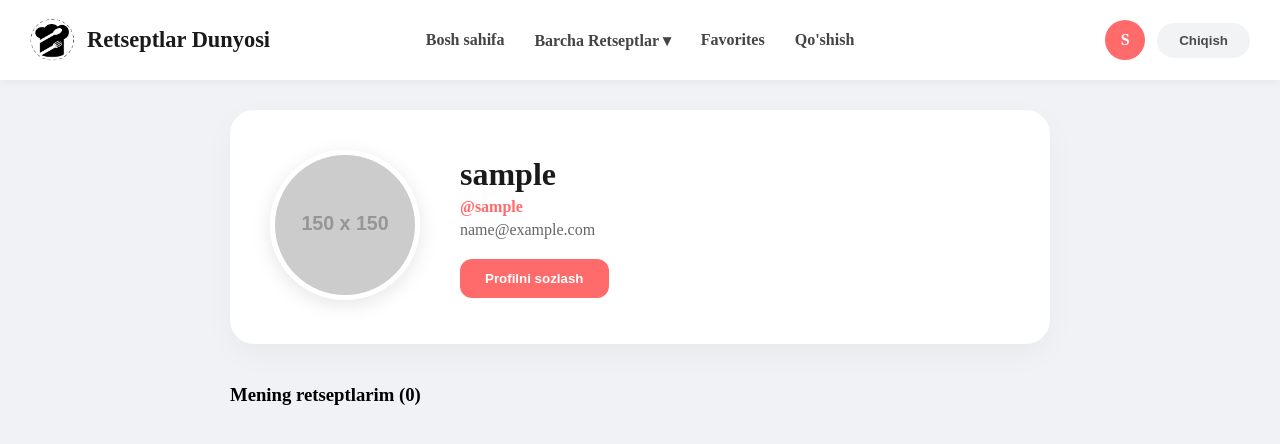
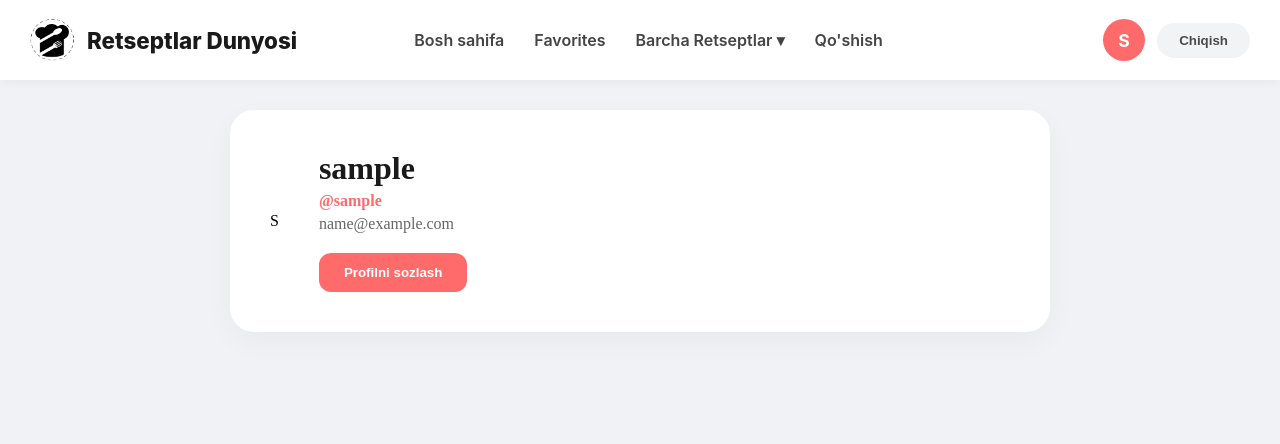
Before and after one commit to SHAHRIYORn1/Retseplar-Dunyosi, a React (Vite) app: page /profile in a window 1280 px wide. Shown: the top 444 px of the page. Built offline with nearby package versions, Linux system fonts and the light colour scheme; sample sign-in values are in the browser's storage.

Commit message:
xato tuzatildi

```diff
--- a/src/components/Navbar/Navbar.css
+++ b/src/components/Navbar/Navbar.css
@@ -1,4 +1,4 @@
-/* NAVBAR ASOSIY QISMI */
+/* NAVBAR ASOSIY KONTEYNERI */
 .navbar {
   background-color: #ffffff;
   height: 80px;
@@ -8,11 +8,12 @@
   top: 0;
   z-index: 1000;
   box-shadow: 0 2px 10px rgba(0, 0, 0, 0.05);
+  font-family: 'Inter', sans-serif;
 }
 
 .navbar-container {
   display: flex;
-  justify-content: space-between; /* 3ta blokni chetlarga suradi */
+  justify-content: space-between; /* 3ta qismni (brand, menu, actions) chetlarga suradi */
   align-items: center;
   width: 100%;
   max-width: 1400px;
@@ -20,9 +21,9 @@
   padding: 0 30px;
 }
 
-/* 1. BRAND (CHAPDA) */
+/* 1. LOGOTIP VA BRAND (CHAPDA) */
 .navbar-brand {
-  flex: 0 0 250px; /* Logotip qismi kengligi o'zgarmaydi */
+  flex: 0 0 250px; /* Chap blok kengligi */
   display: flex;
   align-items: center;
 }
@@ -47,25 +48,19 @@
   white-space: nowrap;
 }
 
-/* 2. NAV MENU (MARKAZDA) */
+/* 2. MENYU ELEMENTLARI (MARKAZDA) */
 .nav-menu {
-  flex: 1; /* Markazdagi barcha bo'sh joyni egallaydi */
+  flex: 1; /* Markazdagi bo'sh joyni to'liq egallaydi */
   display: flex;
-  justify-content: center; /* Elementlarni o'rtaga yig'adi */
+  justify-content: center; /* Linklarni o'rtaga yig'adi */
 }
 
 .nav-list {
   display: flex;
   list-style: none;
-  gap: 30px; /* Elementlar orasidagi masofa */
+  gap: 30px;
   margin: 0;
   padding: 0;
-}
-
-.nav-item {
-  position: relative;
-  display: flex;
-  align-items: center;
 }
 
 .nav-item a {
@@ -73,8 +68,7 @@
   color: #444;
   font-weight: 600;
   font-size: 1rem;
-  transition: color 0.2s ease;
-  white-space: nowrap;
+  transition: all 0.2s ease;
 }
 
 .nav-item a:hover {
@@ -82,6 +76,10 @@
 }
 
 /* DROPDOWN (KATEGORIYALAR) */
+.dropdown {
+  position: relative;
+}
+
 .dropdown-content {
   display: none;
   position: absolute;
@@ -115,7 +113,7 @@
 
 /* 3. USER ACTIONS (O'NGDA) */
 .user-actions {
-  flex: 0 0 250px; /* O'ng qism kengligi chap bilan bir xil (balans uchun) */
+  flex: 0 0 250px; /* Chap qism bilan simmetriya uchun o'ng blok ham 250px */
   display: flex;
   align-items: center;
   justify-content: flex-end;
@@ -128,9 +126,10 @@
   gap: 12px;
 }
 
+/* AVATAR STILI */
 .avatar {
-  width: 40px;
-  height: 40px;
+  width: 42px;
+  height: 42px;
   background-color: #ff6b6b;
   color: white;
   border-radius: 50%;
@@ -138,14 +137,25 @@
   align-items: center;
   justify-content: center;
   font-weight: 700;
+  font-size: 1.1rem;
   cursor: pointer;
-  transition: transform 0.2s;
+  transition: transform 0.2s ease;
+  overflow: hidden;
+  border: 2px solid transparent;
 }
 
 .avatar:hover {
   transform: scale(1.1);
+  border-color: #ff6b6b;
 }
 
+.nav-avatar-img {
+  width: 100%;
+  height: 100%;
+  object-fit: cover;
+}
+
+/* TUGMALAR */
 .login-btn, .logout-btn {
   padding: 10px 22px;
   border-radius: 25px;
@@ -170,7 +180,7 @@
   color: white;
 }
 
-/* HAMBURGER (MOBIL) */
+/* MOBIL REJIM (HAMBURGER) */
 .hamburger {
   display: none;
   flex-direction: column;
@@ -187,14 +197,10 @@
   border-radius: 3px;
 }
 
-/* MOBIL MOSLASHUV */
+/* PLANSHET VA MOBIL MOSLASHUV */
 @media screen and (max-width: 1024px) {
-  .navbar-brand, .user-actions {
-    flex: 1; /* Mobil ekranlarda kenglikni avto qiladi */
-  }
-
   .nav-menu {
-    display: none; /* JS orqali boshqariladigan 'active' klassi bo'lmasa yopiq turadi */
+    display: none; /* JS'da 'active' klassi bo'lmasa yashirin bo'ladi */
     position: absolute;
     top: 80px;
     left: 0;
@@ -218,4 +224,8 @@
   .hamburger {
     display: flex;
   }
+
+  .navbar-brand, .user-actions {
+    flex: 1;
+  }
 }
--- a/src/components/Navbar/Navbar.jsx
+++ b/src/components/Navbar/Navbar.jsx
@@ -11,22 +11,9 @@ const Navbar = () => {
   const toggleMenu = () => setIsMenuOpen(!isMenuOpen);
   const closeMenu = () => setIsMenuOpen(false);
 
-  const handleAddRecipeClick = (e) => {
-    e.preventDefault();
-    closeMenu();
-    if (user) {
-      navigate("/add-recipe");
-    } else {
-      alert("Retsept qo'shish uchun avval tizimga kiring!");
-      navigate("/login");
-    }
-  };
-
   return (
     <header className="navbar">
       <div className="navbar-container">
-
-        {/* 1. BRAND (CHAPDA) */}
         <div className="navbar-brand">
           <Link to="/" onClick={closeMenu} className="logo-link">
             <img src="/logo.png" alt="Logo" className="logo-img" />
@@ -34,12 +21,10 @@ const Navbar = () => {
           </Link>
         </div>
 
-        {/* 2. NAV ITEMS (MARKAZDA) */}
         <nav className={`nav-menu ${isMenuOpen ? "active" : ""}`}>
           <ul className="nav-list">
-            <li className="nav-item">
-              <Link to="/" onClick={closeMenu}>Bosh sahifa</Link>
-            </li>
+            <li className="nav-item"><Link to="/" onClick={closeMenu}>Bosh sahifa</Link></li>
+            <li className="nav-item"><Link to="/favorites" onClick={closeMenu}>Favorites</Link></li>
             <li className="nav-item dropdown">
               <Link to="/all-recipes" className="dropbtn" onClick={closeMenu}>
                 Barcha Retseptlar ▾
@@ -51,22 +36,21 @@ const Navbar = () => {
                 <Link to="/all-recipes?cat=Shirinliklar" onClick={closeMenu}>Shirinliklar</Link>
               </div>
             </li>
-            <li className="nav-item">
-              <Link to="/favorites" onClick={closeMenu}>Favorites</Link>
-            </li>
-            <li className="nav-item">
-              <Link to="/add-recipe" onClick={handleAddRecipeClick}>Qo'shish</Link>
-            </li>
+            <li className="nav-item"><Link to="/add-recipe" onClick={closeMenu}>Qo'shish</Link></li>
           </ul>
         </nav>
 
-        {/* 3. USER ACTIONS (O'NGDA) */}
         <div className="user-actions">
           {user ? (
             <div className="user-menu">
               <Link to="/profile" className="profile-link" onClick={closeMenu}>
                 <div className="avatar">
-                  {user.username.charAt(0).toUpperCase()}
+                  {/* AGAR RASM BO'LSA RASM, BO'LMASA HARF */}
+                  {user.avatar ? (
+                    <img src={user.avatar} alt="U" className="nav-avatar-img" />
+                  ) : (
+                    (user.fullName?.charAt(0) || user.username?.charAt(0))?.toUpperCase()
+                  )}
                 </div>
               </Link>
               <button className="logout-btn" onClick={logout}>Chiqish</button>
@@ -76,12 +60,10 @@ const Navbar = () => {
               <button className="login-btn">Kirish</button>
             </Link>
           )}
-
           <button className={`hamburger ${isMenuOpen ? "active" : ""}`} onClick={toggleMenu}>
             <span></span><span></span><span></span>
           </button>
         </div>
-
       </div>
     </header>
   );
--- a/src/context/AuthContext.jsx
+++ b/src/context/AuthContext.jsx
@@ -22,11 +22,13 @@ export const AuthProvider = ({ children }) => {
     localStorage.removeItem("user");
   };
 
-  // Har qanday yangilanish uchun bitta universal funksiya
+  // Yangilangan universal funksiya
   const updateUserData = (newData) => {
-    const updatedUser = { ...user, ...newData };
-    setUser(updatedUser);
-    localStorage.setItem("user", JSON.stringify(updatedUser));
+    setUser((prevUser) => {
+      const updatedUser = { ...prevUser, ...newData };
+      localStorage.setItem("user", JSON.stringify(updatedUser));
+      return updatedUser; // Yangi obyekt qaytarish reaktivlikni ta'minlaydi
+    });
   };
 
   return (
--- a/src/pages/Profile/Profile.jsx
+++ b/src/pages/Profile/Profile.jsx
@@ -14,8 +14,8 @@ const Profile = () => {
     avatar: "",
     email: "",
     username: "",
-    currentPassword: "", // Tasdiqlash uchun
-    newPassword: ""      // Yangi parol uchun
+    currentPassword: "",
+    newPassword: ""
   });
 
   useEffect(() => {
@@ -35,29 +35,26 @@ const Profile = () => {
   const handleSubmit = (e) => {
     e.preventDefault();
 
-    // 1. Muhim ma'lumotlar o'zgarganini tekshiramiz (Email yoki Yangi Parol)
+    // Faqat Email yoki Yangi Parol kiritilganda joriy parolni tekshirish
     const isSecretChanged = formData.email !== user.email || formData.newPassword !== "";
 
     if (isSecretChanged) {
-      // Agar email yoki parol o'zgarayotgan bo'lsa, joriy parolni tekshirish shart
       if (formData.currentPassword !== user.password) {
-        alert("Email yoki parolni o'zgartirish uchun amaldagi parolni to'g'ri kiriting!");
+        alert("Email yoki parolni o'zgartirish uchun joriy parolni to'g'ri kiriting!");
         return;
       }
     }
 
-    // 2. Yangi obyekt tayyorlaymiz
     const updatedData = {
       fullName: formData.fullName,
       avatar: formData.avatar,
       username: formData.username,
       email: formData.email,
-      password: formData.newPassword || user.password // Agar yangi parol yozilmagan bo'lsa, eskisi qoladi
+      password: formData.newPassword || user.password
     };
 
-    // 3. Saqlash
     updateUserData(updatedData);
-    alert("Ma'lumotlar muvaffaqiyatli saqlandi!");
+    alert("Ma'lumotlar saqlandi!");
     setIsEditing(false);
     setFormData(prev => ({ ...prev, currentPassword: "", newPassword: "" }));
   };
@@ -70,7 +67,13 @@ const Profile = () => {
           {!isEditing ? (
             <div className={styles.profileDisplay}>
               <div className={styles.avatarWrapper}>
-                <img src={user?.avatar || "https://via.placeholder.com/150"} alt="Avatar" />
+                {user?.avatar ? (
+                  <img src={user.avatar} alt="Avatar" />
+                ) : (
+                  <div className={styles.largeLetterAvatar}>
+                    {(user?.fullName?.charAt(0) || user?.username?.charAt(0))?.toUpperCase()}
+                  </div>
+                )}
               </div>
               <div className={styles.userInfo}>
                 <h1>{user?.fullName || user?.username}</h1>
@@ -84,7 +87,6 @@ const Profile = () => {
           ) : (
             <form onSubmit={handleSubmit} className={styles.editForm}>
               <h2>Profil sozlamalari</h2>
-
               <div className={styles.formGrid}>
                 <div className={styles.inputGroup}>
                   <label>To'liq ism</label>
@@ -104,13 +106,10 @@ const Profile = () => {
                 </div>
               </div>
 
-              {/* Faqat email yoki parol o'zgarishi kerak bo'lsa, foydalanuvchi ko'rishi uchun qizil eslatma */}
               <div className={styles.passwordSection}>
-                <p className={styles.sectionHint}>
-                  Email yoki parolni o'zgartirishni xohlasangiz, joriy parolingizni kiritishingiz shart:
-                </p>
+                <p className={styles.sectionHint}>Email yoki parolni o'zgartirish uchun tasdiqlash:</p>
                 <div className={styles.formGrid}>
-                  <input type="password" placeholder="Joriy parol (tasdiqlash uchun)" value={formData.currentPassword} onChange={(e) => setFormData({...formData, currentPassword: e.target.value})} />
+                  <input type="password" placeholder="Joriy parol" value={formData.currentPassword} onChange={(e) => setFormData({...formData, currentPassword: e.target.value})} />
                   <input type="password" placeholder="Yangi parol (ixtiyoriy)" value={formData.newPassword} onChange={(e) => setFormData({...formData, newPassword: e.target.value})} />
                 </div>
               </div>
@@ -122,21 +121,6 @@ const Profile = () => {
             </form>
           )}
         </section>
-
-        {/* Retseptlar ro'yxati (o'zgarishsiz qoladi) */}
-        <div className={styles.recipesHeader}>
-          <h3>Mening retseptlarim ({myRecipes.length})</h3>
-        </div>
-        <div className={styles.recipesGrid}>
-           {myRecipes.map(recipe => (
-             <div key={recipe.id} className={styles.recipeCard}>
-               <img src={recipe.imageName} alt="" />
-               <div className={styles.recipeContent}>
-                 <h4>{recipe.title}</h4>
-               </div>
-             </div>
-           ))}
-        </div>
       </div>
     </div>
   );
```
